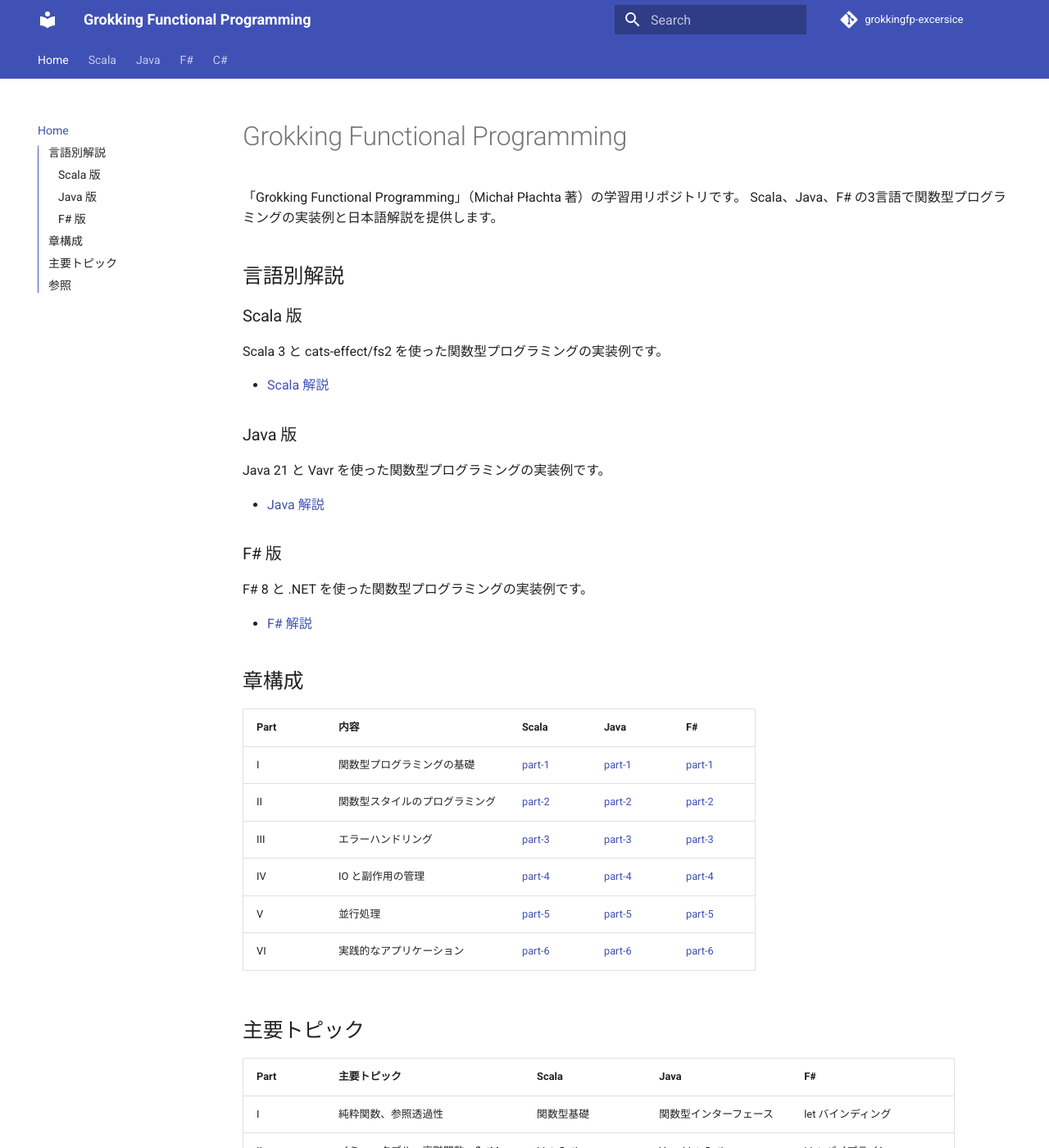
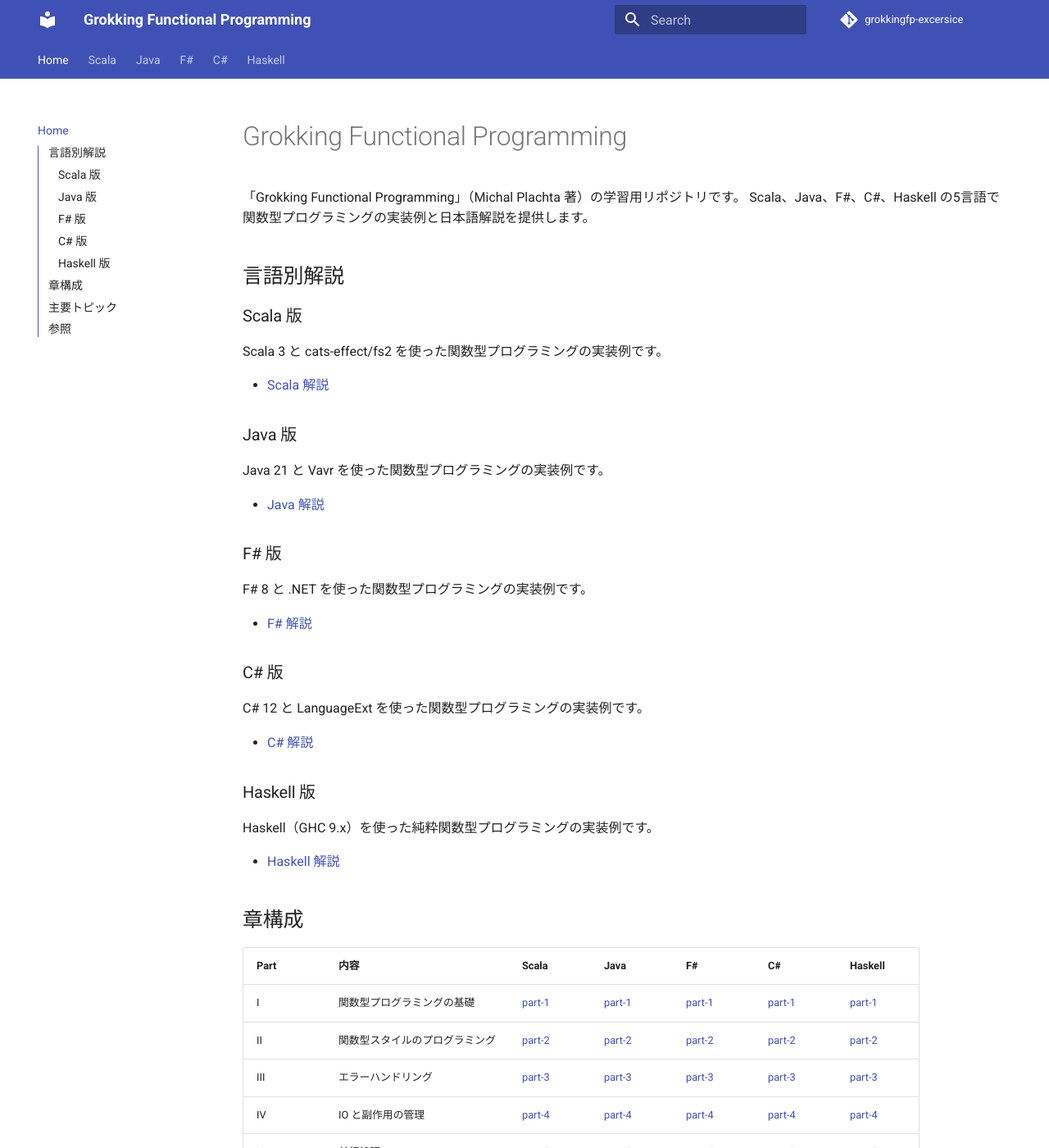
Before and after one commit to k2works/grokkingfp-excersice, an MkDocs documentation site: the page built from docs/article/index.md, in a window 1280 px wide and 1400 px high. Shown: the whole window at 82% size. Built offline with MkDocs 1.6.1 and Material for MkDocs 9.7.7, drawn with Linux system fonts in a browser that asks for light colours; comment, search, counter and statistics services are not loaded; some of the changed text lies outside the part shown.

Commit message:
docs: update mkdocs nav and gitignore for F# support
- Update docs/article/index.md to include C# and Haskell sections
- Update mkdocs.yml with Haskell navigation and site_description
- Add Haskell documentation index page

🤖 Generated with [Claude Code](https://claude.com/claude-code)

Co-Authored-By: Claude Opus 4.5 <noreply@anthropic.com>

```diff
--- a/docs/article/index.md
+++ b/docs/article/index.md
@@ -1,7 +1,7 @@
 # Grokking Functional Programming
 
-「Grokking Functional Programming」（Michał Płachta 著）の学習用リポジトリです。
-Scala、Java、F# の3言語で関数型プログラミングの実装例と日本語解説を提供します。
+「Grokking Functional Programming」（Michal Plachta 著）の学習用リポジトリです。
+Scala、Java、F#、C#、Haskell の5言語で関数型プログラミングの実装例と日本語解説を提供します。
 
 ## 言語別解説
 
@@ -23,27 +23,39 @@ F# 8 と .NET を使った関数型プログラミングの実装例です。
 
 - [F# 解説](fsharp/index.md)
 
+### C# 版
+
+C# 12 と LanguageExt を使った関数型プログラミングの実装例です。
+
+- [C# 解説](csharp/index.md)
+
+### Haskell 版
+
+Haskell（GHC 9.x）を使った純粋関数型プログラミングの実装例です。
+
+- [Haskell 解説](haskell/index.md)
+
 ## 章構成
 
-| Part | 内容 | Scala | Java | F# |
-|------|------|-------|------|-----|
-| I | 関数型プログラミングの基礎 | [part-1](scala/part-1.md) | [part-1](java/part-1.md) | [part-1](fsharp/part-1.md) |
-| II | 関数型スタイルのプログラミング | [part-2](scala/part-2.md) | [part-2](java/part-2.md) | [part-2](fsharp/part-2.md) |
-| III | エラーハンドリング | [part-3](scala/part-3.md) | [part-3](java/part-3.md) | [part-3](fsharp/part-3.md) |
-| IV | IO と副作用の管理 | [part-4](scala/part-4.md) | [part-4](java/part-4.md) | [part-4](fsharp/part-4.md) |
-| V | 並行処理 | [part-5](scala/part-5.md) | [part-5](java/part-5.md) | [part-5](fsharp/part-5.md) |
-| VI | 実践的なアプリケーション | [part-6](scala/part-6.md) | [part-6](java/part-6.md) | [part-6](fsharp/part-6.md) |
+| Part | 内容 | Scala | Java | F# | C# | Haskell |
+|------|------|-------|------|-----|-----|---------|
+| I | 関数型プログラミングの基礎 | [part-1](scala/part-1.md) | [part-1](java/part-1.md) | [part-1](fsharp/part-1.md) | [part-1](csharp/part-1.md) | [part-1](haskell/part-1.md) |
+| II | 関数型スタイルのプログラミング | [part-2](scala/part-2.md) | [part-2](java/part-2.md) | [part-2](fsharp/part-2.md) | [part-2](csharp/part-2.md) | [part-2](haskell/part-2.md) |
+| III | エラーハンドリング | [part-3](scala/part-3.md) | [part-3](java/part-3.md) | [part-3](fsharp/part-3.md) | [part-3](csharp/part-3.md) | [part-3](haskell/part-3.md) |
+| IV | IO と副作用の管理 | [part-4](scala/part-4.md) | [part-4](java/part-4.md) | [part-4](fsharp/part-4.md) | [part-4](csharp/part-4.md) | [part-4](haskell/part-4.md) |
+| V | 並行処理 | [part-5](scala/part-5.md) | [part-5](java/part-5.md) | [part-5](fsharp/part-5.md) | [part-5](csharp/part-5.md) | [part-5](haskell/part-5.md) |
+| VI | 実践的なアプリケーション | [part-6](scala/part-6.md) | [part-6](java/part-6.md) | [part-6](fsharp/part-6.md) | [part-6](csharp/part-6.md) | [part-6](haskell/part-6.md) |
 
 ## 主要トピック
 
-| Part | 主要トピック | Scala | Java | F# |
-|------|-------------|-------|------|-----|
-| I | 純粋関数、参照透過性 | 関数型基礎 | 関数型インターフェース | let バインディング |
-| II | イミュータブル、高階関数、flatMap | List, Option | Vavr List, Option | List, パイプライン |
-| III | Option、Either、ADT | sealed trait | sealed interface | 判別共用体 |
-| IV | IO モナド、Stream | cats-effect, fs2 | 独自 IO, Vavr Stream | Async, Seq |
-| V | Ref、Fiber、並列処理 | cats-effect Ref/Fiber | 独自 Ref, Virtual Thread | Ref, MailboxProcessor |
-| VI | Resource、テスト | ScalaCheck | JUnit 5 プロパティテスト | use バインディング, FsCheck |
+| Part | 主要トピック | Scala | Java | F# | C# | Haskell |
+|------|-------------|-------|------|-----|-----|---------|
+| I | 純粋関数、参照透過性 | 関数型基礎 | 関数型インターフェース | let バインディング | 式形式メソッド | 純粋関数、遅延評価 |
+| II | イミュータブル、高階関数、flatMap | List, Option | Vavr List, Option | List, パイプライン | Seq, LINQ | リスト内包表記, fold |
+| III | Option、Either、ADT | sealed trait | sealed interface | 判別共用体 | Option, Either | Maybe, Either, ADT |
+| IV | IO モナド、Stream | cats-effect, fs2 | 独自 IO, Vavr Stream | Async, Seq | Task, IAsyncEnumerable | IO モナド, conduit |
+| V | Ref、Fiber、並列処理 | cats-effect Ref/Fiber | 独自 Ref, Virtual Thread | Ref, MailboxProcessor | Ref, Task並列 | STM, TVar, async |
+| VI | Resource、テスト | ScalaCheck | JUnit 5 プロパティテスト | use, FsCheck | Resource, Validator | bracket, QuickCheck |
 
 ## 参照
 
@@ -54,3 +66,6 @@ F# 8 と .NET を使った関数型プログラミングの実装例です。
 - [Vavr](https://www.vavr.io/)
 - [F# 公式ドキュメント](https://docs.microsoft.com/ja-jp/dotnet/fsharp/)
 - [F# for Fun and Profit](https://fsharpforfunandprofit.com/)
+- [LanguageExt](https://github.com/louthy/language-ext)
+- [Haskell 公式サイト](https://www.haskell.org/)
+- [Learn You a Haskell](http://learnyouahaskell.com/)
--- a/mkdocs.yml
+++ b/mkdocs.yml
@@ -1,5 +1,5 @@
 site_name: Grokking Functional Programming
-site_description: Scala、Java、F#、C# で学ぶ関数型プログラミング
+site_description: Scala、Java、F#、C#、Haskell で学ぶ関数型プログラミング
 site_author: Project Team
 repo_url: https://github.com/k2works/grokkingfp-excersice
 repo_name: grokkingfp-excersice
@@ -90,3 +90,11 @@ nav:
       - Part IV - 非同期処理とストリーム: csharp/part-4.md
       - Part V - 並行処理: csharp/part-5.md
       - Part VI - 実践: csharp/part-6.md
+  - Haskell:
+      - 概要: haskell/index.md
+      - Part I - 基礎: haskell/part-1.md
+      - Part II - 関数型スタイル: haskell/part-2.md
+      - Part III - エラーハンドリング: haskell/part-3.md
+      - Part IV - IO とストリーム: haskell/part-4.md
+      - Part V - 並行処理: haskell/part-5.md
+      - Part VI - 実践: haskell/part-6.md
```
Also changed, not shown: docs/article/haskell/index.md (added, +234 -0 lines).
